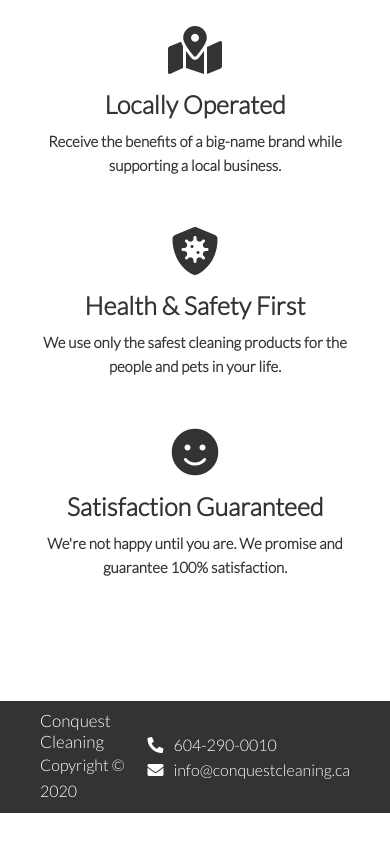
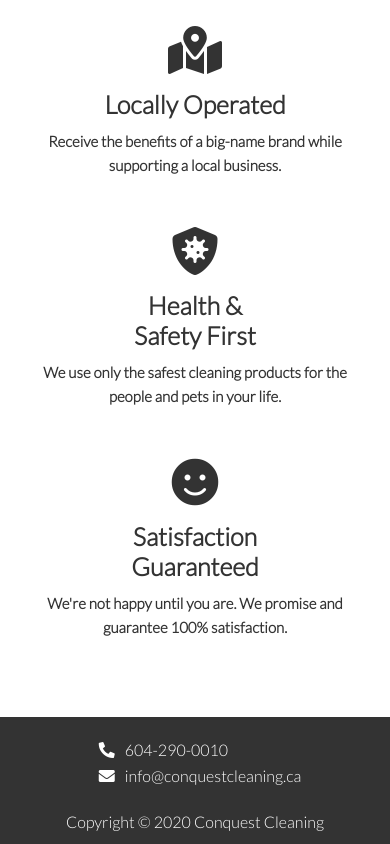
Before and after one commit to mclpne/conquest-cleaning-gh, a website: page views/index.html in a window 390 px wide. Shown: the part 975-1819 px from the top of the page. Before the commit the page ends 1788 px from the top, so only its background shows below. Drawn offline with nearby package versions, Linux system fonts and the light colour scheme.

Commit message:
Fixed fonts on iOS, adjusted footer on mobile

```diff
--- a/css/styles.css
+++ b/css/styles.css
@@ -17,6 +17,7 @@ body {
     font-family: "Lato", sans-serif;
     color: #333;
     line-height: 1.6;
+    text-rendering: optimizeLegibility;
 }
 
 ul {
@@ -227,10 +228,6 @@ img {
     align-items: center;
 }
 
-.footer .contact p {
-    display: inline-block;
-}
-
 @media (max-width: 1038px) {
     .line-break {
         display: block;
@@ -289,7 +286,27 @@ img {
         gap: 0px;
     }
 
+    .about {
+        padding-bottom: 20px;
+    }
+
+    .footer .flex {
+        flex-direction: column-reverse;
+    }
+
     .footer h1 {
         font-size: 17px;
     }
+
+    .footer .contact {
+        padding-top: 10px;
+    }
+
+    .footer .copyright p {
+        display: inline-block;
+    }
+
+    .line-break {
+        display: block;
+    }
 }
--- a/css/utilities.css
+++ b/css/utilities.css
@@ -23,6 +23,9 @@
     border: 1px #333 solid;
     border-radius: 3px;
     transition: all 0.3s;
+    -webkit-appearance: none;
+    -moz-appearance: none;
+    appearance: none;
 }
 
 .btn-outline {
--- a/views/index.html
+++ b/views/index.html
@@ -28,7 +28,7 @@
             <section class="showcase">
                 <div class="container grid">
                     <div class="showcase-text">
-                        <h1>Cleaning Done Right</h1>
+                        <h1>Cleaning <span class="line-break">Done Right</span></h1>
                         <p>
                             At Conquest Cleaning, we pledge to deliver the best results for your property using our safe and effective cleaning processes. Let's get started.
                         </p>
@@ -131,13 +131,12 @@
         <!-- Footer -->
         <footer class="footer bg-dark">
             <div class="container flex">
-                <div>
-                    <h1>Conquest Cleaning</h1>
+                <div class="copyright">
                     <p>
                         Copyright &copy;
                         <script>
                             document.write(new Date().getFullYear());
-                        </script>
+                        </script> Conquest Cleaning
                     </p>
                 </div>
                 <div class="contact">
```
